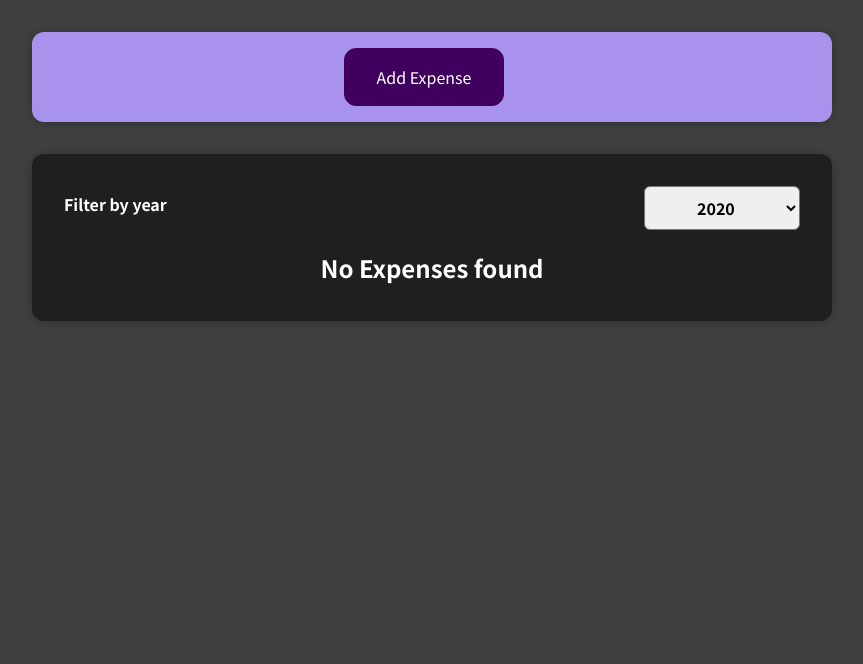
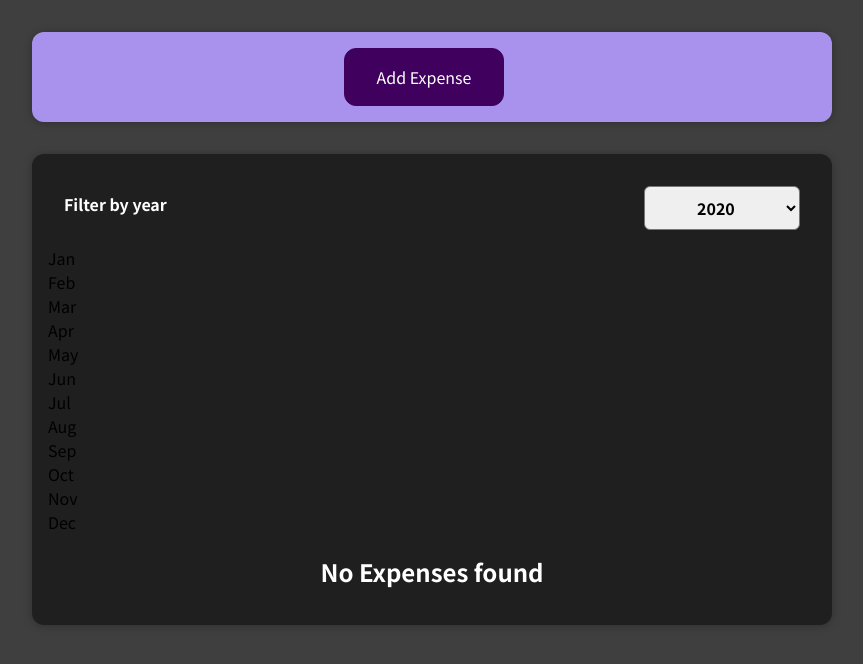
Before and after one commit to emil-ep/react-expense-calculator, a React (Create React App) app: page / in a window 1280 px wide. Shown: the top 664 px of the page, without its empty margins (208-1071 px from the left). Built offline with nearby package versions, Linux system fonts and the light colour scheme.

Commit message:
adding chart components

```diff
--- /dev/null
+++ b/src/components/Chart/Chart.js
@@ -0,0 +1,25 @@
+import React from "react";
+import CharBar from "./ChartBar";
+import "./ChartBar.css";
+
+const Chart = (props) => {
+  const dataPointValues = props.dataPoints.map((dataPoint) => {
+    return dataPoint.value;
+  });
+  const totalMaximum = Math.max(...dataPointValues);
+
+  return (
+    <div className="chart">
+      {props.dataPoints.map((dataPoint) => (
+        <CharBar
+          key={dataPoint.label}
+          value={dataPoint.value}
+          maxValue={totalMaximum}
+          label={dataPoint.label}
+        ></CharBar>
+      ))}
+    </div>
+  );
+};
+
+export default Chart;
--- /dev/null
+++ b/src/components/Chart/ChartBar.js
@@ -0,0 +1,24 @@
+import React from "react";
+import "./ChartBar.css";
+
+const ChartBar = (props) => {
+  let barFillHeight = "0%";
+
+  if (props.maxValue > 0) {
+    barFillHeight = Math.round((props.value / props.maxValue) * 100) + "%";
+  }
+
+  return (
+    <div className="chart-bar">
+      <div className="chart-bar__inner">
+        <div
+          className="chart-bar__fill"
+          style={{ height: barFillHeight }}
+        ></div>
+      </div>
+      <div className="chart-bar__label">{props.label}</div>
+    </div>
+  );
+};
+
+export default ChartBar;
--- a/src/components/expenses/Expenses.js
+++ b/src/components/expenses/Expenses.js
@@ -3,6 +3,7 @@
 import "./Expenses.css";
 import React, { useState } from "react";
 import ExpensesList from "./ExpensesList";
+import ExpensesChart from "./ExpensesChart";
 
 const Expenses = (props) => {
   const [yearFilter, setYearFilter] = useState("2020");
@@ -22,6 +23,7 @@
           selected={yearFilter}
           onYearSelected={yearFilterChangeHandler}
         />
+        <ExpensesChart expenses={filteredExpenses}></ExpensesChart>
         <ExpensesList items={filteredExpenses} />
       </Card>
     </div>
--- /dev/null
+++ b/src/components/expenses/ExpensesChart.js
@@ -0,0 +1,27 @@
+import React from "react";
+import Chart from "../Chart/Chart";
+
+const ExpensesChart = (props) => {
+  const chartDataPoints = [
+    { value: 0, label: "Jan" },
+    { value: 0, label: "Feb" },
+    { value: 0, label: "Mar" },
+    { value: 0, label: "Apr" },
+    { value: 0, label: "May" },
+    { value: 0, label: "Jun" },
+    { value: 0, label: "Jul" },
+    { value: 0, label: "Aug" },
+    { value: 0, label: "Sep" },
+    { value: 0, label: "Oct" },
+    { value: 0, label: "Nov" },
+    { value: 0, label: "Dec" },
+  ];
+
+  for (const expense of props.expenses) {
+    const expenseMonth = expense.date.getMonth(); //starting at 0
+    chartDataPoints[expenseMonth].value += expense.amount;
+  }
+  return <Chart dataPoints={chartDataPoints} />;
+};
+
+export default ExpensesChart;
```
Also changed, not shown: src/components/Chart/Chart.css (added), src/components/Chart/ChartBar.css (added).
